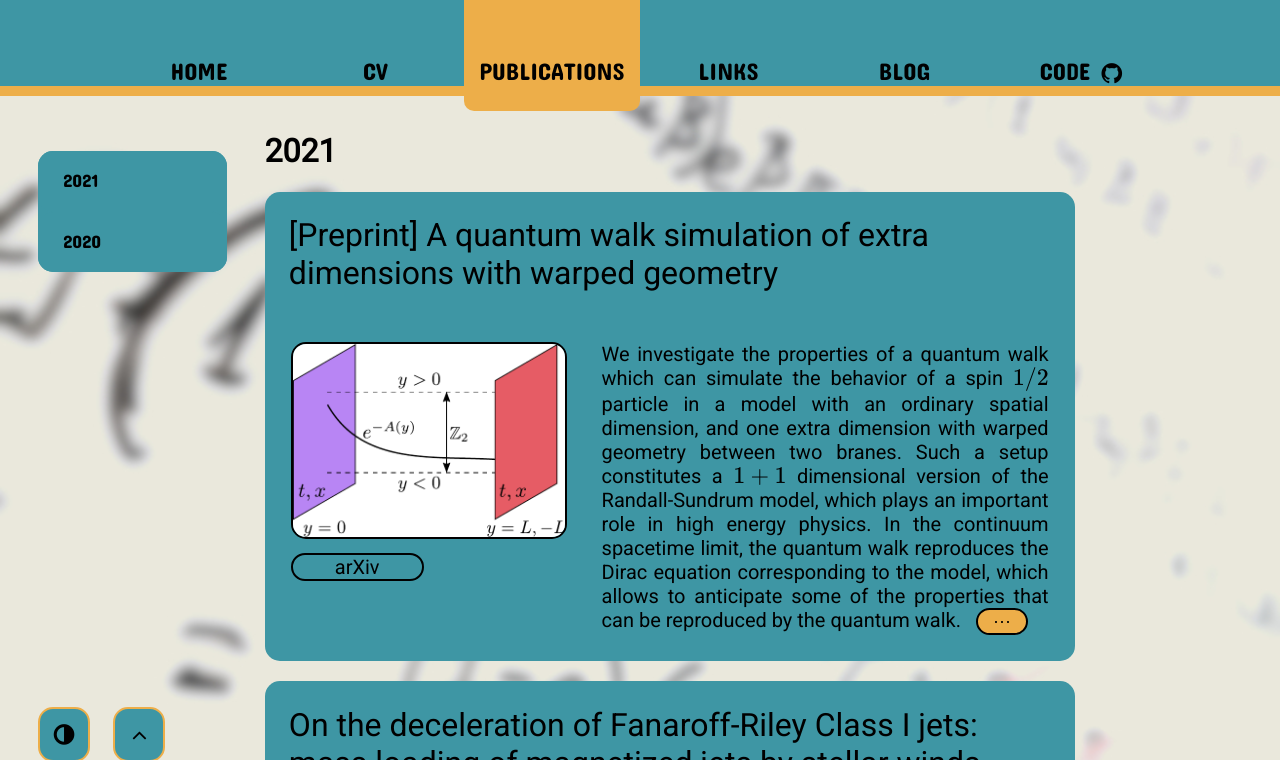
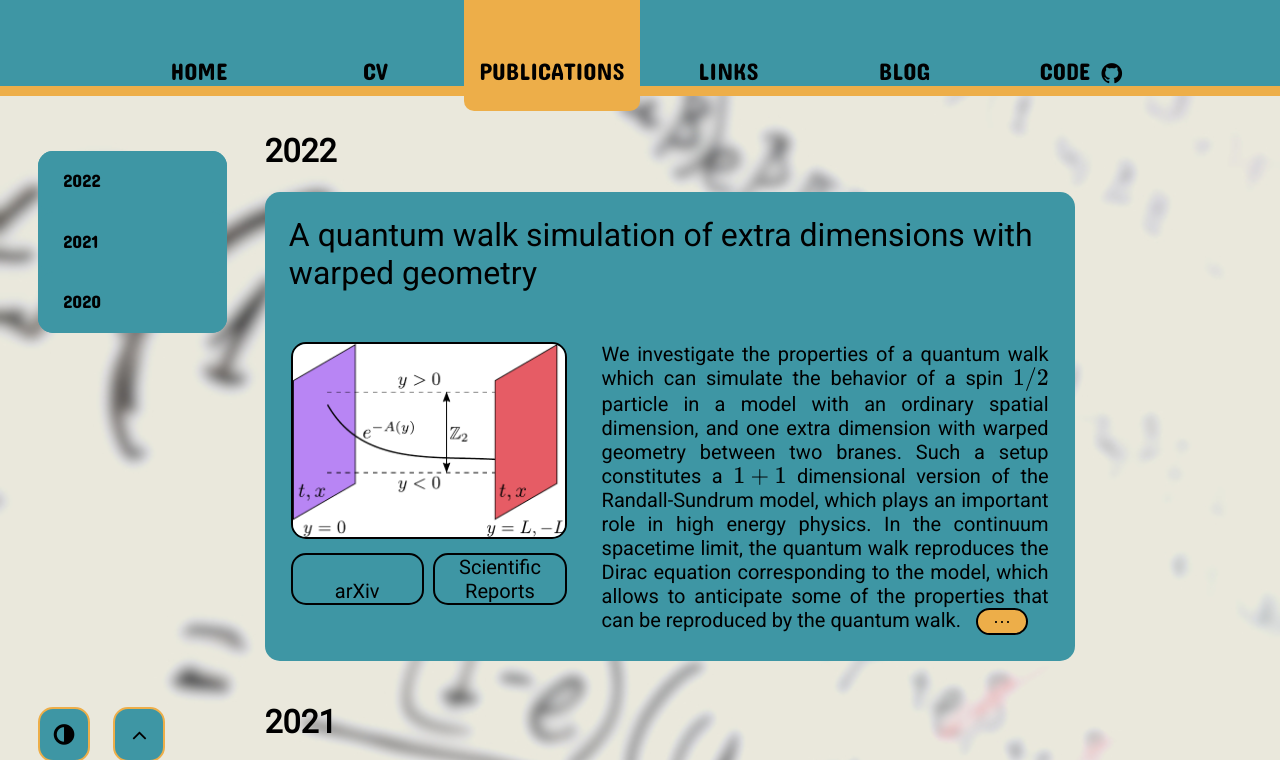
Before and after one commit to dark-dryu/personal-web, a plain HTML site: page publications.html in a window 1280 px wide. Shown: the top 760 px of the page. Drawn offline with nearby package versions, Linux system fonts and the light colour scheme.

Commit message:
Publicació RS

```diff
--- a/publications.html
+++ b/publications.html
@@ -73,6 +73,9 @@
     </div>
 
     <div class="index-cv">
+        <a class="element-cv" href="#y2022">
+            <p>2022</p>
+        </a>
         <a class="element-cv" href="#y2021">
             <p>2021</p>
         </a>
@@ -85,15 +88,15 @@
         <div class="container-pub">
 
 
-            <h1 id="y2021">2021</h1>
+            <h1 id="y2022">2022</h1>
 
             <div class="publication-entry">
-                <div class="pub-title">[Preprint] A quantum walk simulation of extra dimensions with warped geometry</div>
+                <div class="pub-title">A quantum walk simulation of extra dimensions with warped geometry</div>
                 <div class="pub-im-link">
                     <div class="pub-image"><img src="assets/files/Publications/branes.png" width=100%></div>
                     <div class="pub-links">
                         <a class="pub-links-element arxiv" href="https://arxiv.org/abs/2105.01375">arXiv</a>
-                        <!-- <a class="pub-links-element revista" href="https://iopscience.iop.org/article/10.1088/1751-8121/ab8245/meta">Journal of Physics A</a> -->
+                        <a class="pub-links-element revista" href="https://www.nature.com/articles/s41598-022-05673-2">Scientific Reports</a>
                         <!-- <a class="pub-links-element cites">Citations: </a> -->
                     </div>
                 </div>
@@ -117,6 +120,8 @@
                         correspondence between a high energy physics model and localization
                         in quantum walks. </span><button onclick="readMoreFunc4()" id="BtnReadMore4" class="RMLbut">···</button></div>
             </div>
+
+            <h1 id="y2021">2021</h1>
 
             <div class="publication-entry">
                 <div class="pub-title">On the deceleration of Fanaroff-Riley Class I jets: mass loading of magnetized jets by stellar winds. </div>
--- a/styles/pubs.css
+++ b/styles/pubs.css
@@ -75,7 +75,7 @@
 }
 
 
-#y2021 {
+#y2022 {
     margin-top: 0px;
 }
 
```
